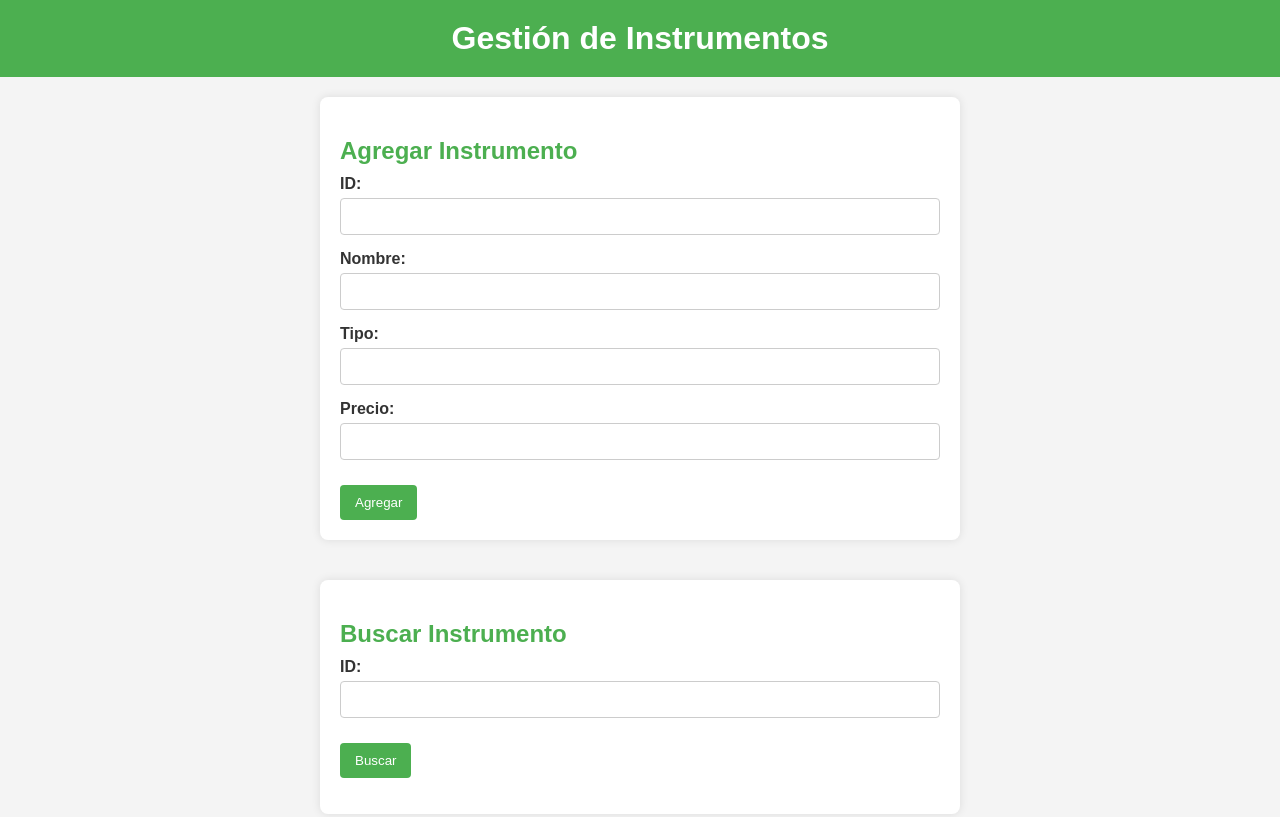
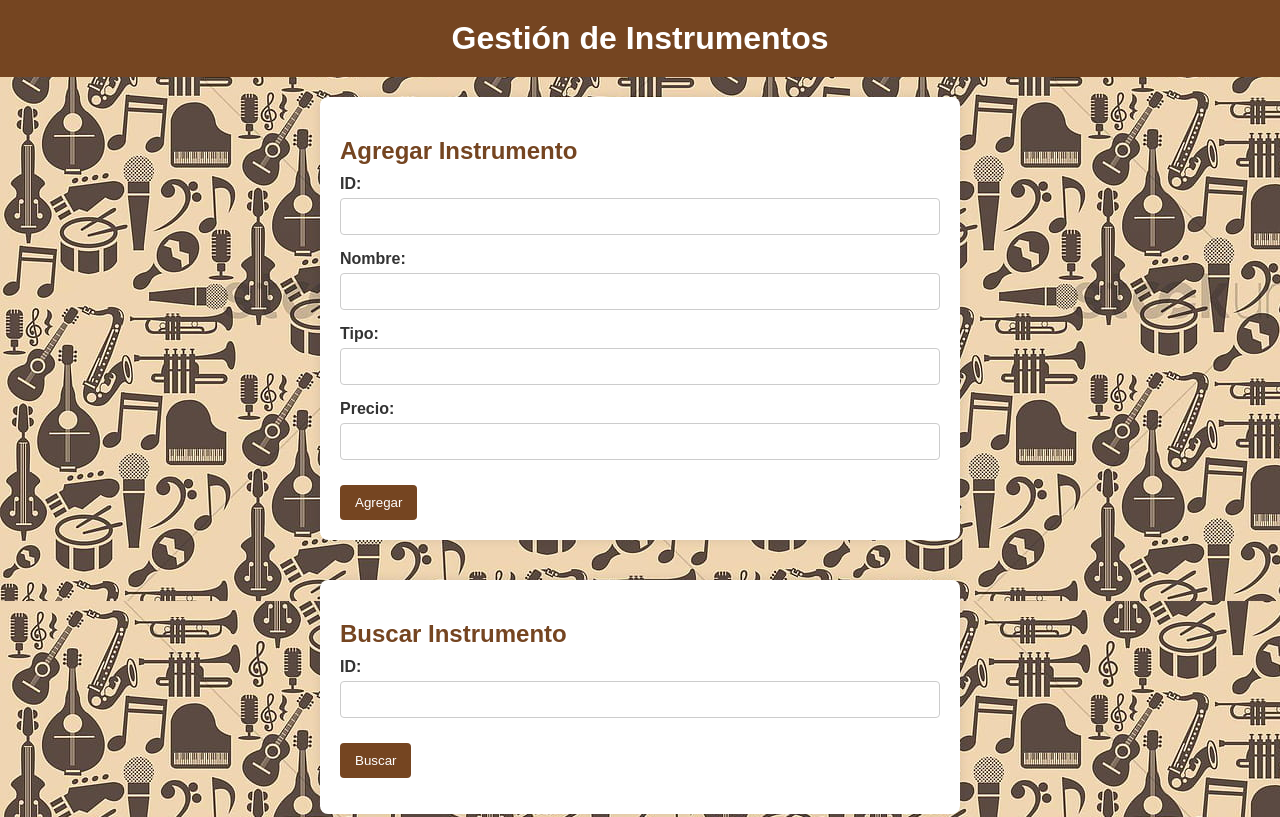
Before and after one commit to joako-18/Arbol_Intrumentos, a plain HTML site: page index.html in a window 1280 px wide. Shown: the top 817 px of the page. Drawn offline with Linux system fonts and the light colour scheme.

Commit message:
thirt commit

```diff
--- a/style.css
+++ b/style.css
@@ -1,7 +1,6 @@
-/* General styles */
 body {
     font-family: Arial, sans-serif;
-    background-color: #f4f4f4;
+    background-image: url("/img/fondo.jpg");
     color: #333;
     margin: 0;
     padding: 0;
@@ -11,7 +10,7 @@ body {
 }
 
 h1 {
-    background-color: #4CAF50;
+    background-color: #754521;
     color: white;
     padding: 20px;
     width: 100%;
@@ -20,7 +19,7 @@ h1 {
 }
 
 h2 {
-    color: #4CAF50;
+    color: #754521;
     margin-bottom: 10px;
 }
 
@@ -55,7 +54,7 @@ input[type="text"] {
 }
 
 button {
-    background-color: #4CAF50;
+    background-color: #754521;
     color: white;
     padding: 10px 15px;
     border: none;
```
Also changed, not shown: img/fondo.jpg (added).
